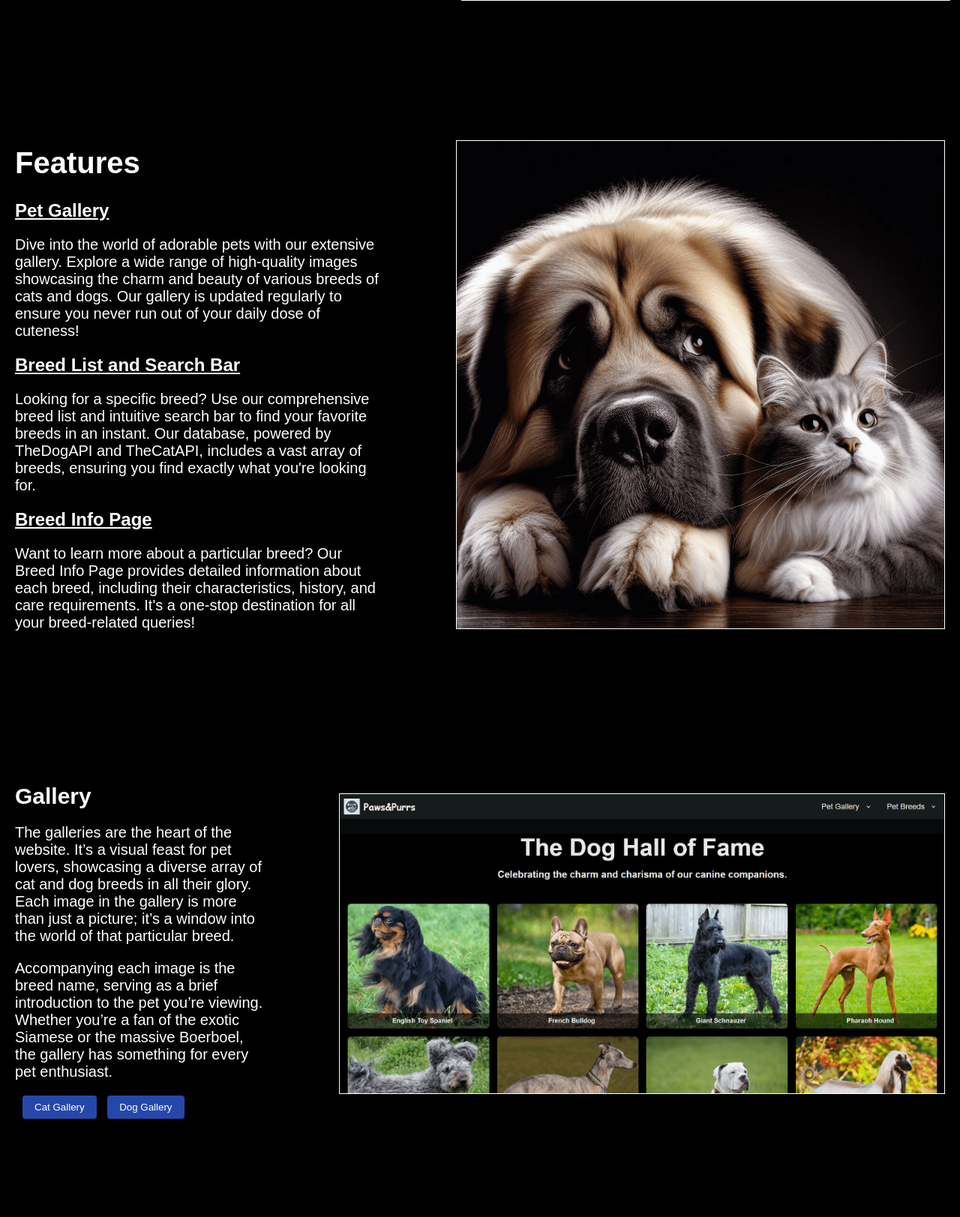
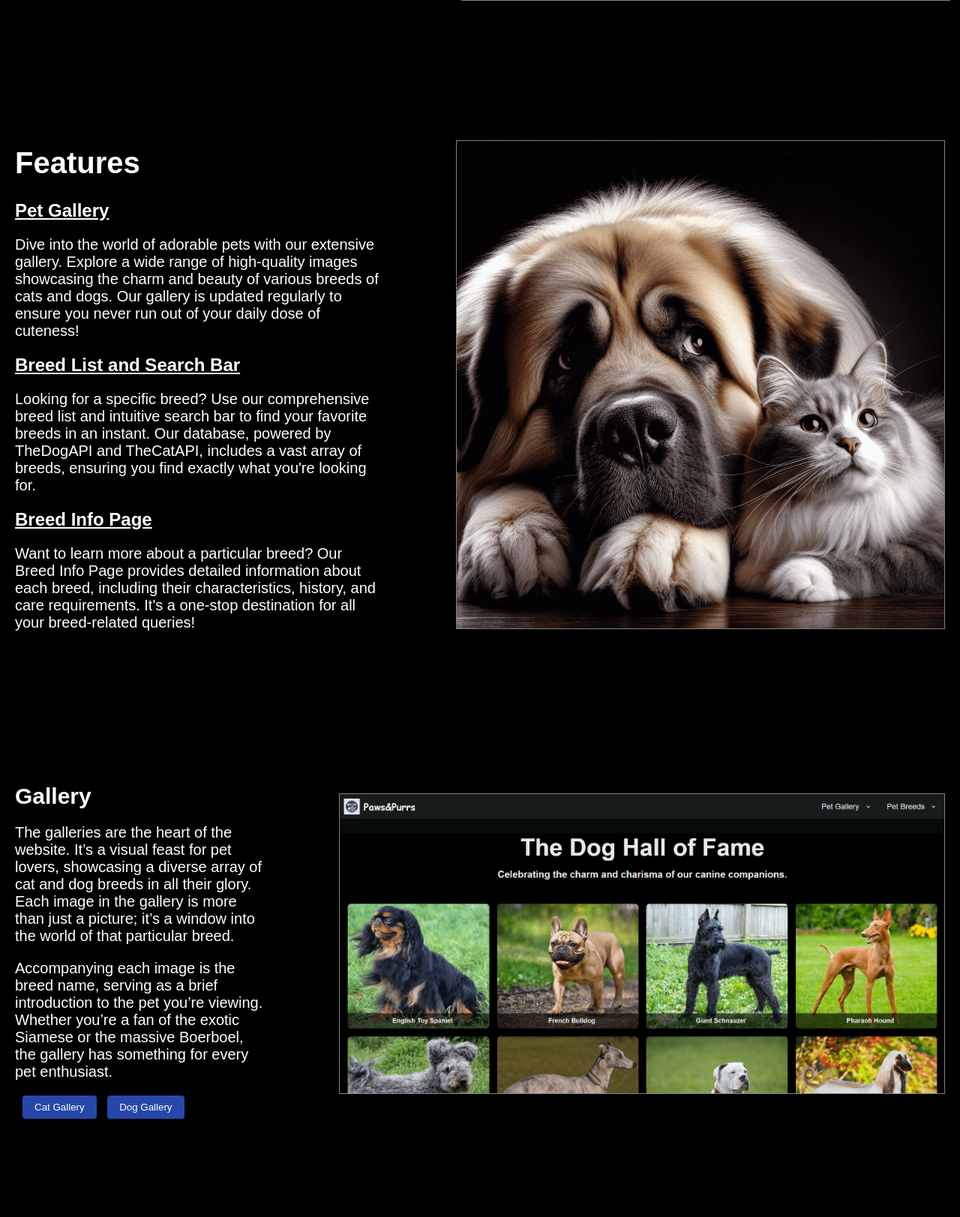
Before and after one commit to F1R3BLAZ3/Paws-Purrs, a Flask app: page / in a window 1280 px wide. Shown: the part 741-2364 px from the top of the page at 75% size. Run offline with Flask 3, Linux system fonts and the light colour scheme.

Commit message:
Cosmetic changes

```diff
--- a/app/static/styles/global.css
+++ b/app/static/styles/global.css
@@ -6,6 +6,26 @@ body {
     background-color: #000000;
     color: white;
     overflow: auto;
+}
+
+/* Scrollbar */
+::-webkit-scrollbar {
+    width: 10px;
+}
+
+/* Track */
+::-webkit-scrollbar-track {
+    background: #333;
+}
+
+/* Handle */
+::-webkit-scrollbar-thumb {
+    background: #1f1f1f;
+}
+
+/* Handle on hover */
+::-webkit-scrollbar-thumb:hover {
+    background: #555;
 }
 
 /* NAVBAR CSS */
--- a/app/templates/landing.html
+++ b/app/templates/landing.html
@@ -35,7 +35,7 @@
         <div class="right-section">
             <!-- Image goes here -->
             <img src="../static/images/landing.png" alt="Pet Image"
-                style="width: 650px; height: 650px; border: 1px solid #fff;">
+                style="width: 650px; height: 650px; border: 1px solid #808080;">
         </div>
     </div>
 
@@ -71,7 +71,7 @@
         <div class="right-section">
             <!-- Add an image of any gallery -->
             <img src="../static/images/features.png" alt="Pets Image"
-                style="width: 650px; height: 650px; border: 1px solid #fff;">
+                style="width: 650px; height: 650px; border: 1px solid #808080;">
         </div>
     </div>
 
@@ -95,7 +95,7 @@
             </div>
         </div>
         <!-- Add an image of any gallery -->
-        <img src="../static/images/dog-hall-of-fame.png" alt="Pet Gallery" style="width: 65%; border: 1px solid #fff;">
+        <img src="../static/images/dog-hall-of-fame.png" alt="Pet Gallery" style="width: 65%; border: 1px solid #808080;">
     </div>
 
     <div class="home-container">
@@ -114,7 +114,7 @@
             </div>
         </div>
         <!-- Image goes here -->
-        <img src="../static/images/search-breeds.png" alt="Search Breeds" style="width: 65%; border: 1px solid #fff;">
+        <img src="../static/images/search-breeds.png" alt="Search Breeds" style="width: 65%; border: 1px solid #808080;">
     </div>
 
     <div class="home-container">
@@ -131,7 +131,7 @@
             </p>
         </div>
         <!-- Image goes here -->
-        <img src="../static/images/breed-info.png" alt="Breed info" style="width: 65%; border: 1px solid #fff;">
+        <img src="../static/images/breed-info.png" alt="Breed info" style="width: 65%; border: 1px solid #808080;">
     </div>
 
     <div id="about" class="home-container" style="height: 100vh;">
@@ -154,7 +154,7 @@
                 impactful digital experiences.
             </p>
             <p>
-                This project was completed as part of our Portfolio Project for <a
+                This project was completed as part of our Portfolio Project for <a target="_blank"
                     href="https://www.holbertonschool.com/">Holberton School</a>.
                 It was a challenging but rewarding experience, and we’re proud of what we’ve accomplished.
             </p>
@@ -169,7 +169,7 @@
         <div class="left-section">
             <!--  your image goes here -->
             <img src="../static/images/zandre.png" alt="Zandre Profile Picture"
-                style="width: 650px; height: 650px; border: 1px solid #fff;">
+                style="width: 650px; height: 650px; border: 1px solid #808080;">
         </div>
         <div class="right-section" style="padding-left: 100px;">
 
@@ -198,10 +198,10 @@
             </p>
 
             <ul class="social-links">
-                <li><a href="http://www.linkedin.com/in/zandré-de-boer"><img src="../static/images/linkedin.png"
+                <li><a target="_blank" href="http://www.linkedin.com/in/zandré-de-boer"><img src="../static/images/linkedin.png"
                             alt="LinkedIn"></a></li>
-                <li><a href="https://github.com/F1R3BLAZ3"><img src="../static/images/github.png" alt="GitHub"></a></li>
-                <li><a href="https://twitter.com/ZandreDeBoer"><img src="../static/images/twitter.png"
+                <li><a target="_blank" href="https://github.com/F1R3BLAZ3"><img src="../static/images/github.png" alt="GitHub"></a></li>
+                <li><a target="_blank" href="https://twitter.com/ZandreDeBoer"><img src="../static/images/twitter.png"
                             alt="Twitter"></a></li>
             </ul>
         </div>
@@ -233,11 +233,11 @@
             </p>
 
             <ul class="social-links">
-                <li><a href="http://www.linkedin.com/in/duncanmoyo"><img src="../static/images/linkedin.png"
+                <li><a target="_blank" href="http://www.linkedin.com/in/duncanmoyo"><img src="../static/images/linkedin.png"
                             alt="LinkedIn"></a></li>
-                <li><a href="https://github.com/DuncanMoyo"><img src="../static/images/github.png" alt="GitHub"></a>
+                <li><a target="_blank" href="https://github.com/DuncanMoyo"><img src="../static/images/github.png" alt="GitHub"></a>
                 </li>
-                <li><a href="https://twitter.com/moyoduncan2"><img src="../static/images/twitter.png" alt="Twitter"></a>
+                <li><a target="_blank" href="https://twitter.com/moyoduncan2"><img src="../static/images/twitter.png" alt="Twitter"></a>
                 </li>
             </ul>
 
@@ -245,7 +245,7 @@
         <div class="right-section">
             <!-- Image goes here -->
             <img src="../static/images/duncan.png" alt="Duncan Profile Picture"
-                style="width: 650px; height: 650px; border: 1px solid #fff;">
+                style="width: 650px; height: 650px; border: 1px solid #808080;">
         </div>
     </div>
 </body>
```
